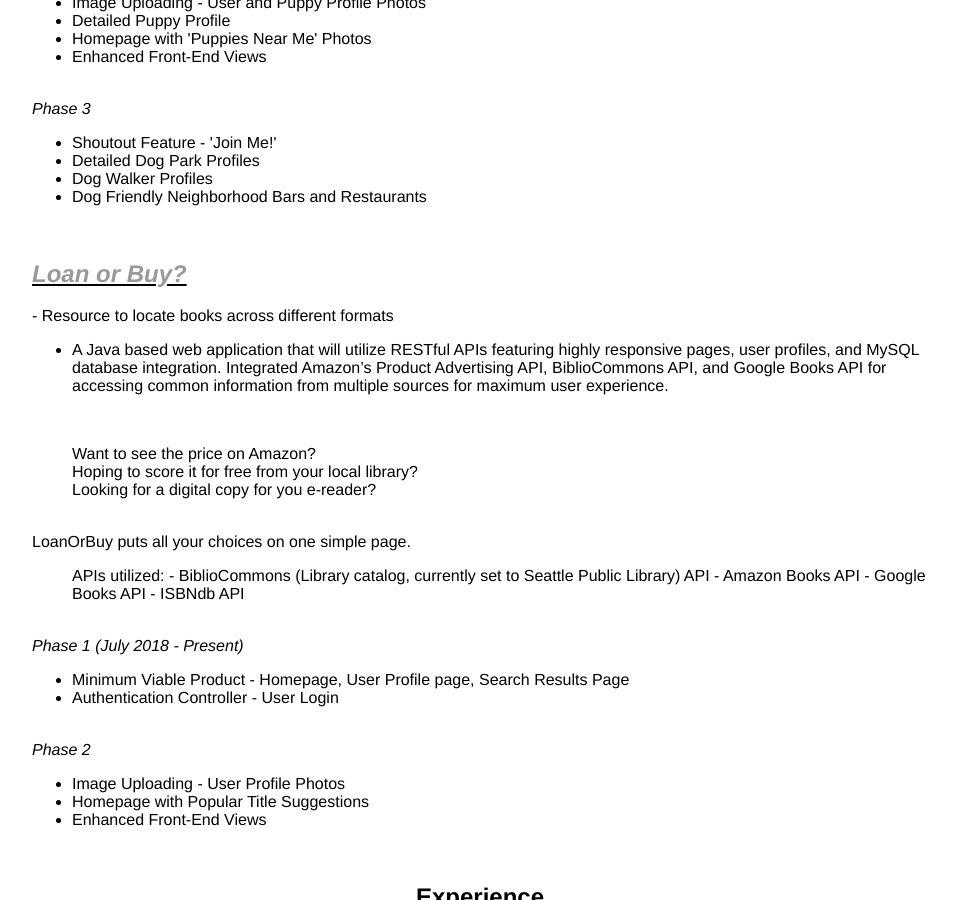
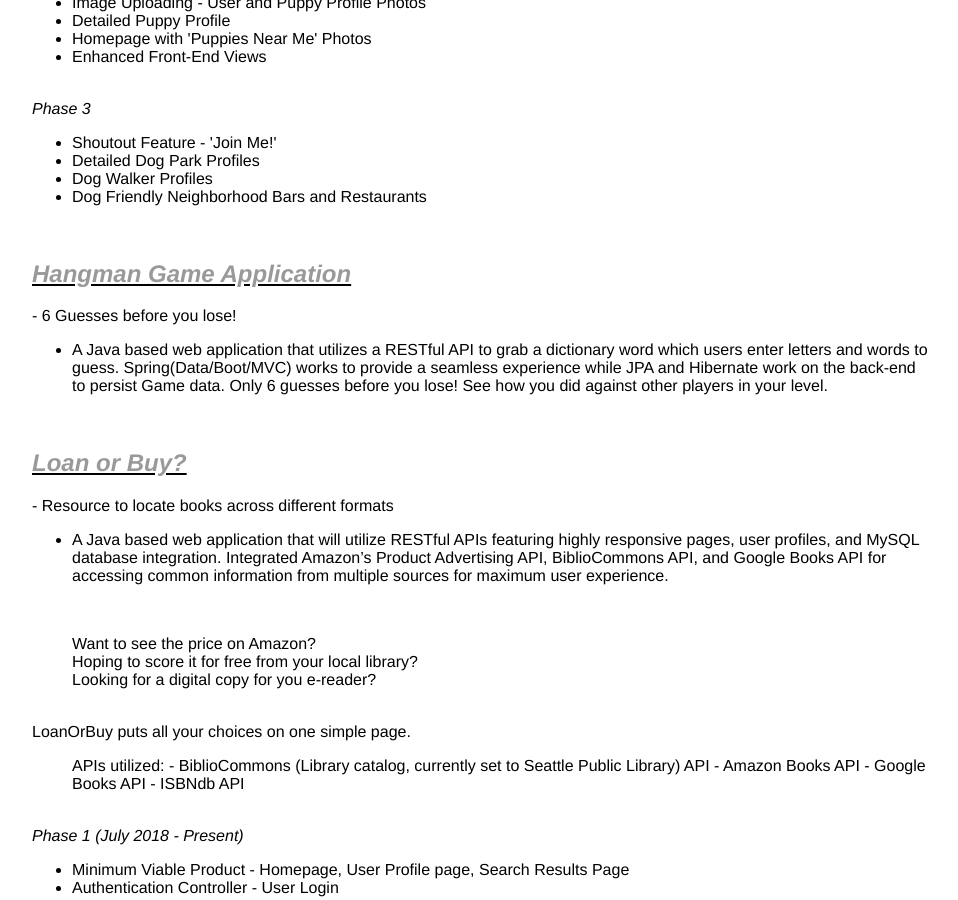
Before and after one commit to ktlnbstn/ktlnbstn.github.io, a Jekyll site: the page built from cv/index.html, in a window 1280 px wide and 900 px high, scrolled down 983 px. Shown: the whole window, without its empty margins (160-1118 px from the left). Built offline with Jekyll 4.4.1, drawn with Linux system fonts in a browser that asks for light colours.

Commit message:
add hangman info

```diff
--- a/cv/index.html
+++ b/cv/index.html
@@ -68,6 +68,14 @@
 	<li>Dog Walker Profiles</li>
 
 	<li>Dog Friendly Neighborhood Bars and Restaurants</li>
+</ul></br>
+
+	<h2><u><em><a href="https://github.com/ktlnbstn/HangmanApp">Hangman Game Application</a></em></u></h2>
+	- 6 Guesses before you lose!</br>
+<ul>
+<li>A Java based web application that utilizes a RESTful API to grab a dictionary word which users enter letters and words
+	to guess. Spring(Data/Boot/MVC) works to provide a seamless experience while JPA and Hibernate work on the back-end
+	to persist Game data. Only 6 guesses before you lose! See how you did against other players in your level. </li>
 </ul></br>
 
 	<h2><u><em><a href="https://github.com/ktlnbstn/loanorbuy">Loan or Buy?</a></em></u></h2>
```
